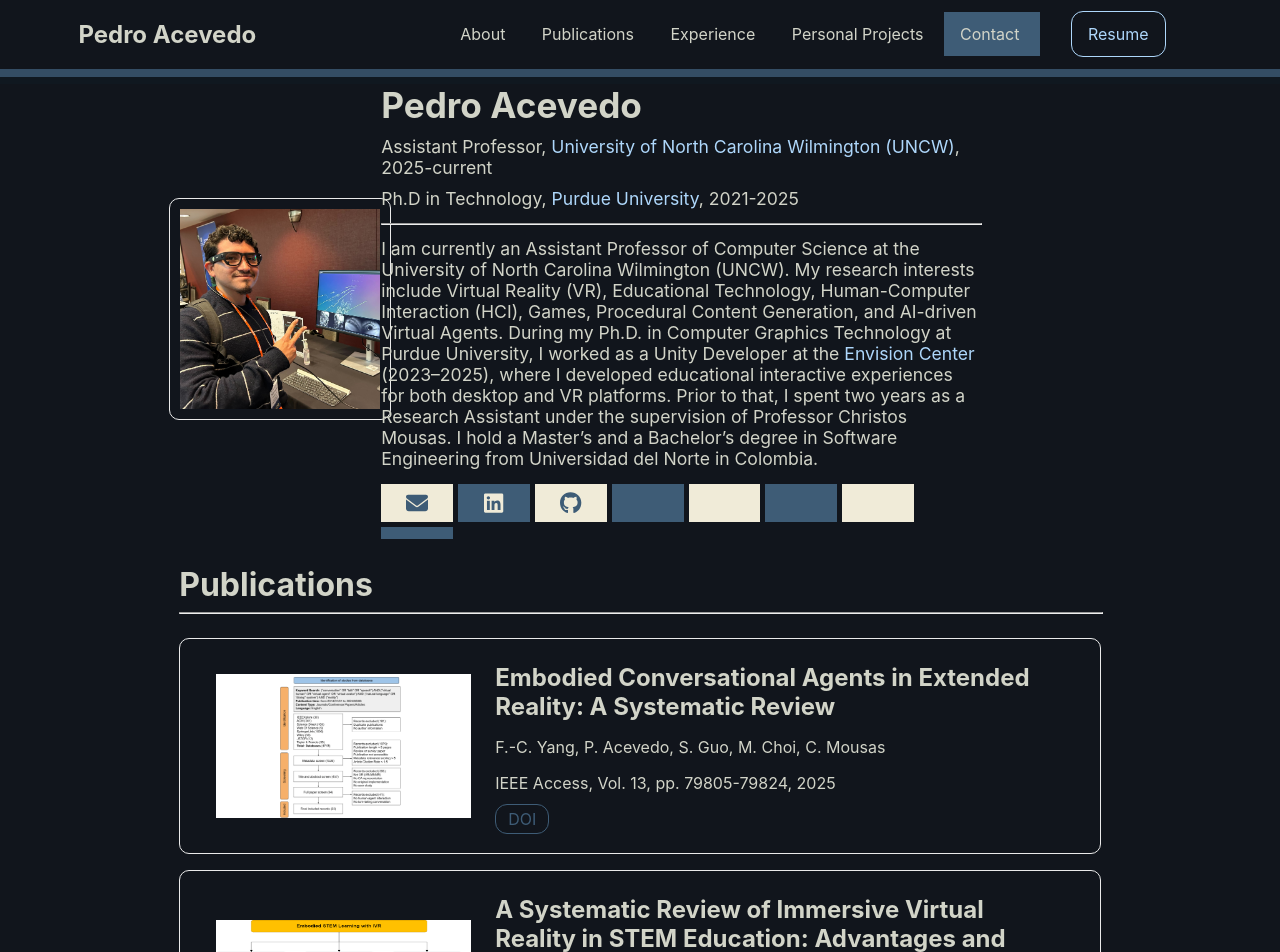
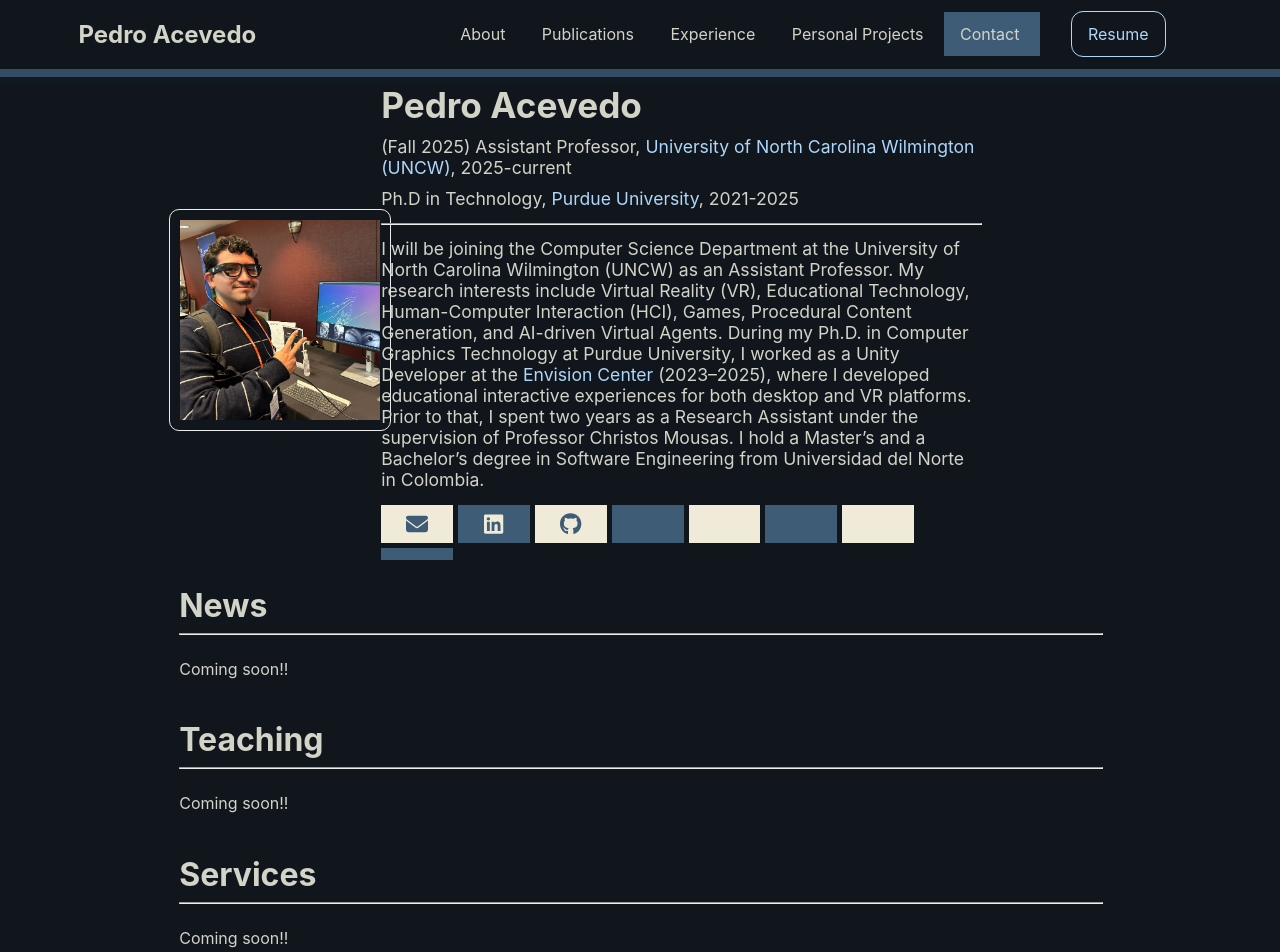
Before and after one commit to PedroAcevedo/my-portafolio, a Next.js app: page / in a window 1280 px wide. Shown: the top 952 px of the page. Built offline with nearby package versions, Linux system fonts and the light colour scheme.

Commit message:
description update and new incoming sections

```diff
--- a/components/About/About.js
+++ b/components/About/About.js
@@ -46,14 +46,14 @@
                         Pedro Acevedo
                     </H1Text>
                     <PText>
-                        Assistant Professor, <Link href="https://uncw.edu/" target="_blank">University of North Carolina Wilmington (UNCW)</Link>, 2025-current
+                        (Fall 2025) Assistant Professor, <Link href="https://uncw.edu/" target="_blank">University of North Carolina Wilmington (UNCW)</Link>, 2025-current
                     </PText>
                     <PText>
                         Ph.D in Technology, <Link href="https://www.purdue.edu/" target="_blank">Purdue University</Link>, 2021-2025
                     </PText>
                     <Line></Line>
                     <PText>
-                        I am currently an Assistant Professor of Computer Science at the University of North Carolina Wilmington (UNCW). My research interests include Virtual Reality (VR), Educational Technology, Human-Computer Interaction (HCI), Games, Procedural Content Generation, and AI-driven Virtual Agents. During my Ph.D. in Computer Graphics Technology at Purdue University, I worked as a Unity Developer at the <Link href="https://www.ecshowcase.com/" target="_blank">Envision Center</Link> (2023–2025), where I developed educational interactive experiences for both desktop and VR platforms. Prior to that, I spent two years as a Research Assistant under the supervision of Professor Christos Mousas. I hold a Master’s and a Bachelor’s degree in Software Engineering from Universidad del Norte in Colombia.
+                        I will be joining the Computer Science Department at the University of North Carolina Wilmington (UNCW) as an Assistant Professor. My research interests include Virtual Reality (VR), Educational Technology, Human-Computer Interaction (HCI), Games, Procedural Content Generation, and AI-driven Virtual Agents. During my Ph.D. in Computer Graphics Technology at Purdue University, I worked as a Unity Developer at the <Link href="https://www.ecshowcase.com/" target="_blank">Envision Center</Link> (2023–2025), where I developed educational interactive experiences for both desktop and VR platforms. Prior to that, I spent two years as a Research Assistant under the supervision of Professor Christos Mousas. I hold a Master’s and a Bachelor’s degree in Software Engineering from Universidad del Norte in Colombia.
                     </PText>
                     <Social></Social>
                 </ColumnText>
--- a/pages/index.tsx
+++ b/pages/index.tsx
@@ -66,6 +66,36 @@
         <MainSection key={0} sectionId={0} onIntersecting={ChangeCurrentRef}>
           <main className={styles.main} ref={aboutRef}>
             <About />
+
+            <main className={styles.main}>
+              <h5 className={styles.subsectionTitle}>
+                News
+              </h5>
+
+              <hr className={styles.separationLine}></hr>
+
+              <p>Coming soon!!</p>
+            </main>
+
+            <main className={styles.main}>
+              <h5 className={styles.subsectionTitle}>
+                Teaching
+              </h5>
+
+              <hr className={styles.separationLine}></hr>
+
+              <p>Coming soon!!</p>
+            </main>
+
+            <main className={styles.main}>
+              <h5 className={styles.subsectionTitle}>
+                Services
+              </h5>
+
+              <hr className={styles.separationLine}></hr>
+
+              <p>Coming soon!!</p>
+            </main>
           </main>
         </MainSection>
 
```
